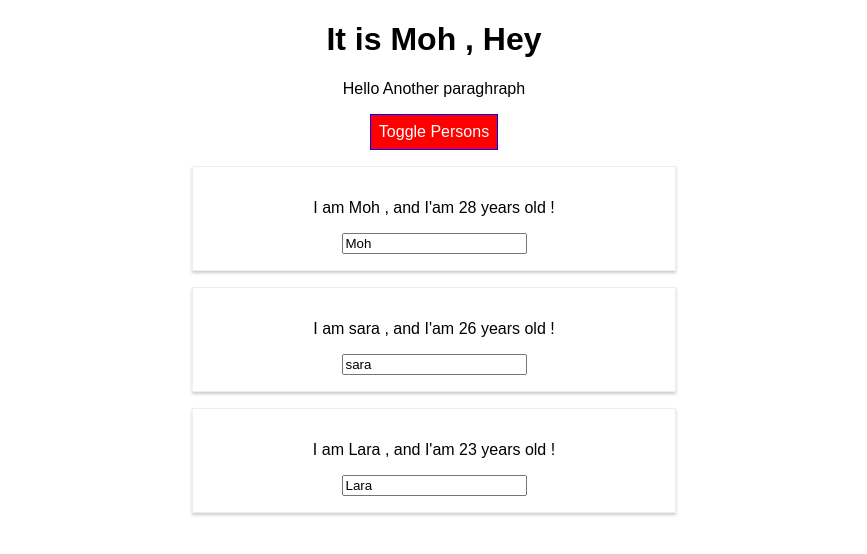
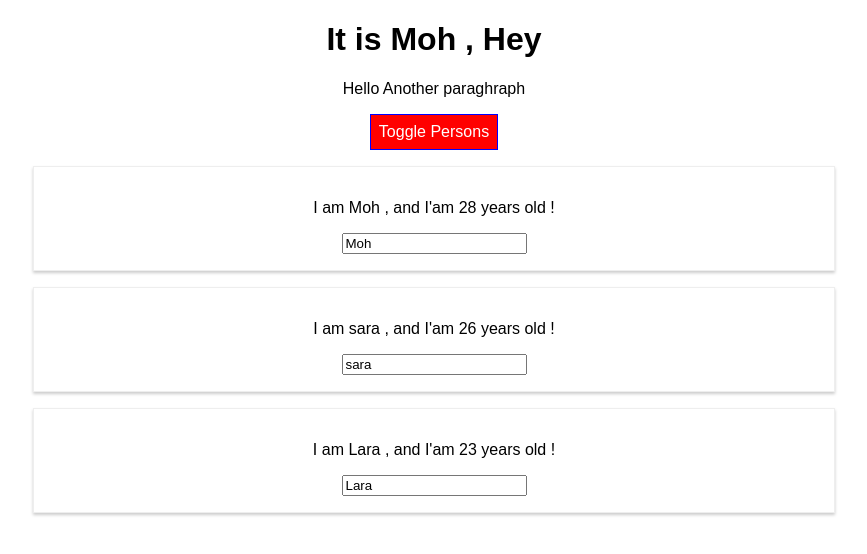
Before and after one commit to maahboss/react1, a React (Create React App) app: page / in a window 1280 px wide. Both pictures are taken after a click on the button "Toggle Persons". Shown: the top 554 px of the page, without its empty margins (206-1073 px from the left). Built offline with nearby package versions, Linux system fonts and the light colour scheme.

Commit message:
Radium Removeن

```diff
--- a/src/App.js
+++ b/src/App.js
@@ -1,7 +1,7 @@
 import React, { Component } from 'react';
 
 import './App.css';
-import Radium , {StyleRoot} from 'radium';
+
 import Person from './Person/Person';
 
 
@@ -60,11 +60,7 @@
       font:'inherit',
       border:'1px solid blue',
       padding: '8px',
-      cursor: 'pointer',
-      ':hover' : {
-        backgroundColor:'lightgreen',
-        color:'black'
-      }
+      cursor: 'pointer'
     };
 
     let persons = null;
@@ -98,10 +94,7 @@
 
         );
         style.backgroundColor = 'red';
-        style[':hover'] = {
-          backgroundColor:'salmon',
-          color:'white'
-        }
+
     }
 
     const classes = [];
@@ -115,8 +108,6 @@
 
 
     return (
-      <StyleRoot>
-
 
           <div className="App">
             <h1> It is Moh , Hey </h1>
@@ -134,8 +125,6 @@
               {persons}
 
           </div>
-      </StyleRoot>
-
 
     );
 
@@ -143,4 +132,4 @@
   }
 }
 
-export default Radium(App);
+export default App;
--- a/src/Person/Person.css
+++ b/src/Person/Person.css
@@ -7,8 +7,8 @@
     text-align: center;
 }
 
-@media (min-width: 500px) {
+/* @media (min-width: 500px) {
     .person {
-        width:450px
+        width:450px;
     }
-}
+} */
--- a/src/Person/Person.js
+++ b/src/Person/Person.js
@@ -1,18 +1,11 @@
 import React from 'react';
-import Radium from 'radium';
+
 import './Person.css';
 
 
 const person = (props) => {
-
-    const style = {
-      '@media(min-width: 500px)':{
-        width: '450px'
-      }
-    };
-
     return (
-    <div className="Person" style={style}>
+    <div className="Person">
       <p onClick={props.click}>I am {props.name} , and I'am {props.age}  years old !</p>
       <p>{props.children}</p>
       <input type="text" onChange={props.changed} value={props.name} />
@@ -22,4 +15,4 @@
     )
 };
 
-export default Radium(person);
+export default person;
```
